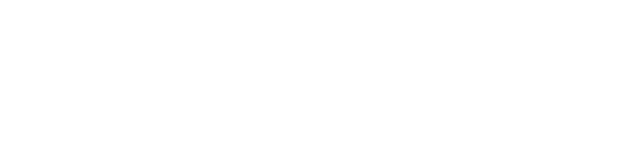
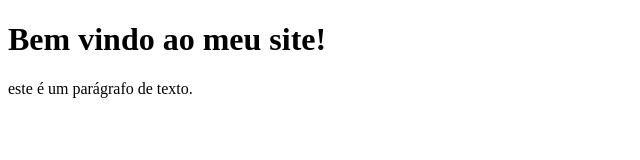
Before and after one commit to Christian-Godoi/html, a plain HTML site: page index.html in a window 1280 px wide. Shown: the whole page, without its empty margins (0-640 px from the left). Drawn offline with Linux system fonts and the light colour scheme.

Commit message:
Add files via upload

```diff
--- a/index.html
+++ b/index.html
@@ -1 +1,17 @@
 <!DOCTYPE html>
+
+<html>
+    <head>
+<title>
+    Página Christian
+</title>
+<body>
+    <h1>
+        Bem vindo ao meu site!
+    </h1>
+    <p>
+        este é um parágrafo de texto.
+    </p>
+</body>
+    </head>
+</html>
```
